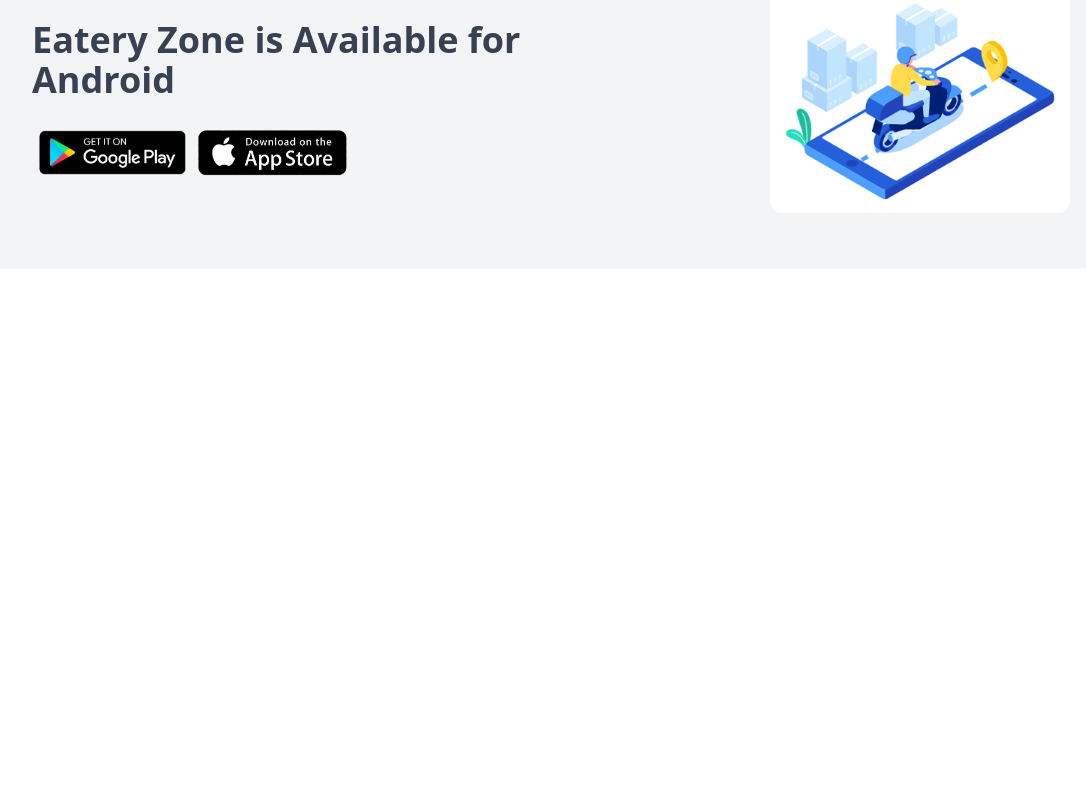
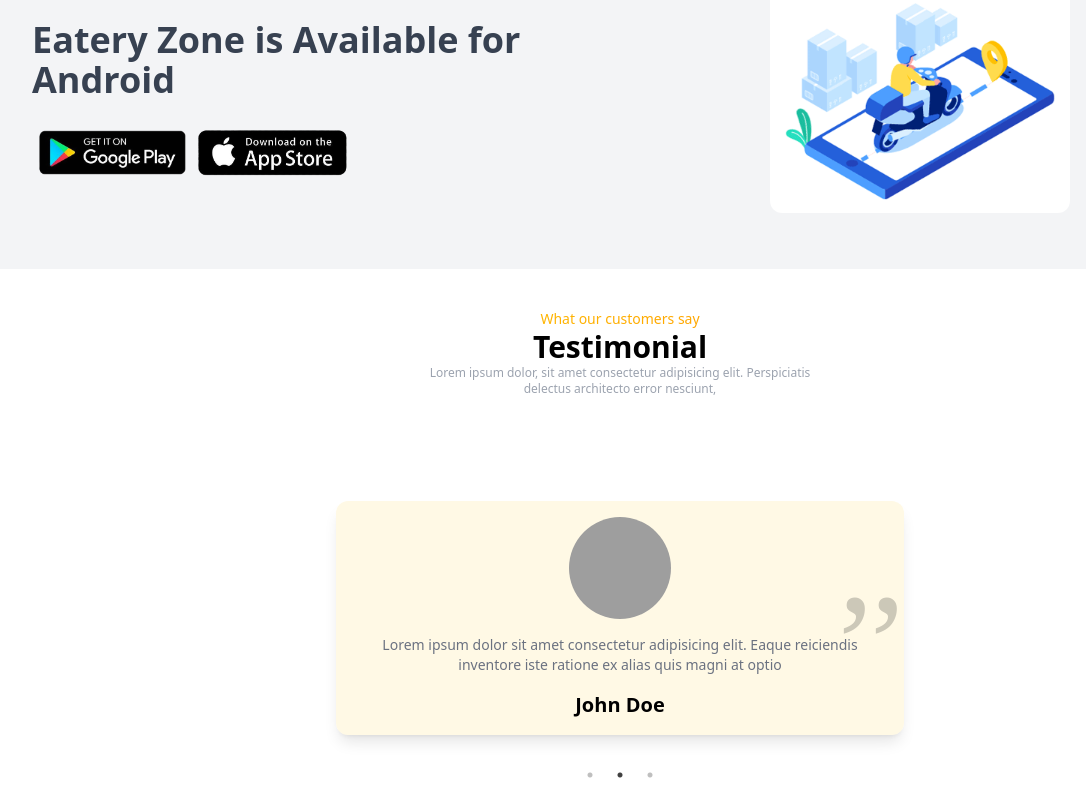
Before and after one commit to SHREY2803/Restaurant-Website, a React (Vite) app: page / in a window 1280 px wide. Shown: the part 1746-2546 px from the top of the page, without its empty margins (20-1106 px from the left). Before the commit the page ends 2015 px from the top, so only its background shows below. Built offline with nearby package versions, Linux system fonts and the light colour scheme; grey boxes are pictures that could not be loaded.

Commit message:
Basic Chnages

```diff
--- a/src/App.jsx
+++ b/src/App.jsx
@@ -8,6 +8,8 @@ import Hero from "./components/Hero/Hero.jsx";
 import Services from "./components/Services/Services.jsx";
 import Banner from "./components/Banner/Banner.jsx";
 import AppStore from "./components/AppStore/AppStore.jsx";
+import Testimonial from "./components/Testimonial/Testimonial.jsx";
+import Footer from "./components/Footer/Footer.jsx";
 
 
 function App() {
@@ -20,6 +22,9 @@ function App() {
       <Services />
       <Banner />
       <AppStore />
+      <Testimonial />
+
+      {/* <Footer /> */}
     </div>
   )
 }
```
